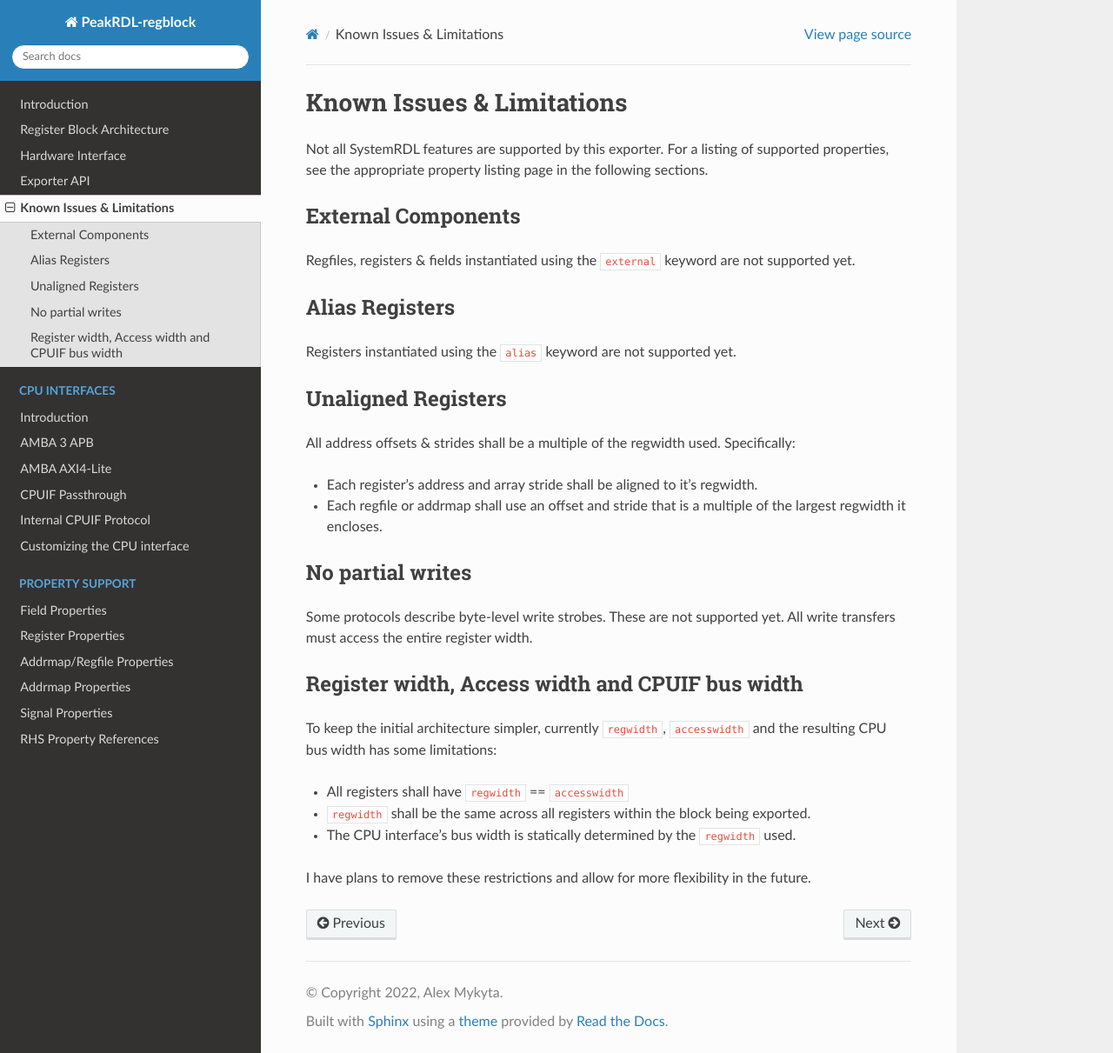
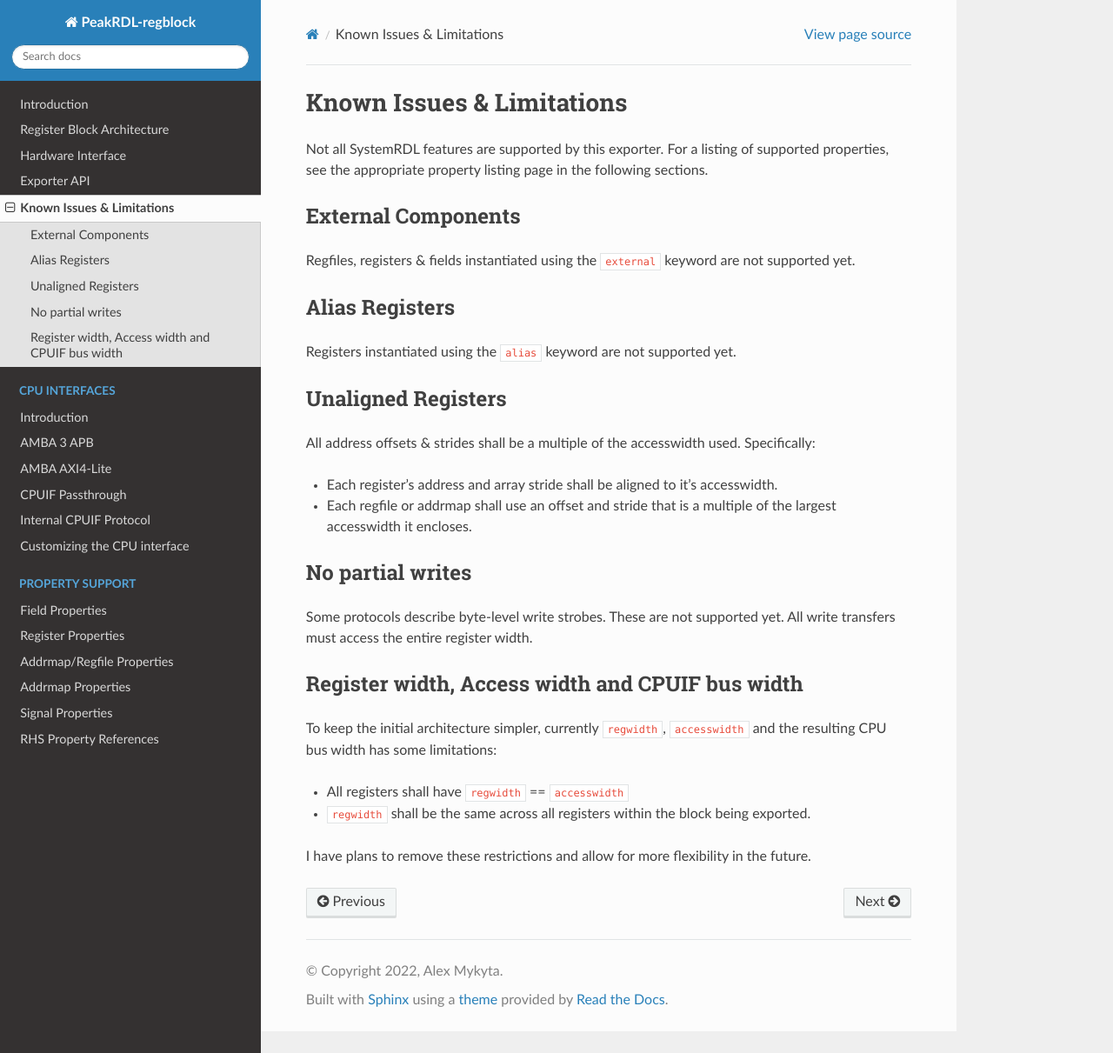
Before and after one commit to SystemRDL/PeakRDL-regblock, a Sphinx documentation site: the page built from docs/limitations.rst, in a window 1280 px wide and 1211 px high. Shown: the whole window at 87% size. Built offline with Sphinx 7.4.7 and the Read the Docs theme 2.0.0, drawn with Linux system fonts in a browser that asks for light colours.

Commit message:
Rework interpretation of accesswidth/regwidth. accesswidth determines bus width

```diff
--- a/docs/limitations.rst
+++ b/docs/limitations.rst
@@ -18,10 +18,10 @@ Registers instantiated using the ``alias`` keyword are not supported yet.
 
 Unaligned Registers
 -------------------
-All address offsets & strides shall be a multiple of the regwidth used. Specifically:
+All address offsets & strides shall be a multiple of the accesswidth used. Specifically:
 
-* Each register's address and array stride shall be aligned to it's regwidth.
-* Each regfile or addrmap shall use an offset and stride that is a multiple of the largest regwidth it encloses.
+* Each register's address and array stride shall be aligned to it's accesswidth.
+* Each regfile or addrmap shall use an offset and stride that is a multiple of the largest accesswidth it encloses.
 
 
 No partial writes
@@ -38,6 +38,5 @@ and the resulting CPU bus width has some limitations:
 
 * All registers shall have ``regwidth`` == ``accesswidth``
 * ``regwidth`` shall be the same across all registers within the block being exported.
-* The CPU interface's bus width is statically determined by the ``regwidth`` used.
 
 I have plans to remove these restrictions and allow for more flexibility in the future.
```
Also changed, not shown: docs/cpuif/introduction.rst (+7 -0 lines), 1 other file.
